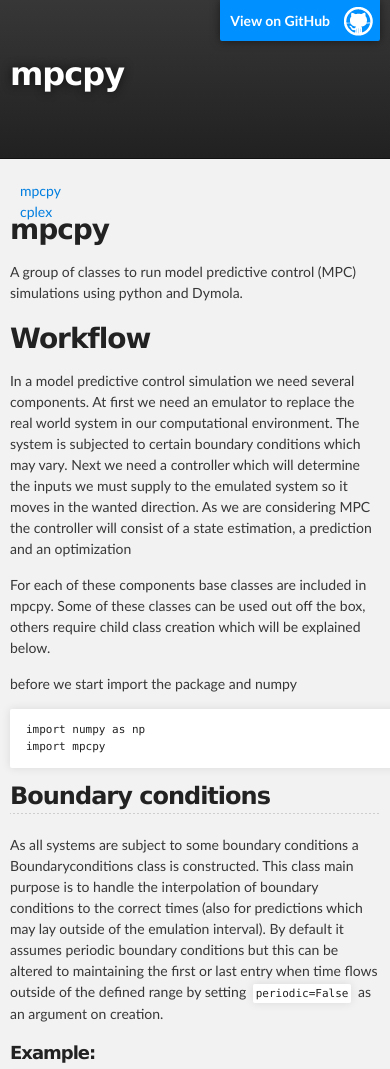
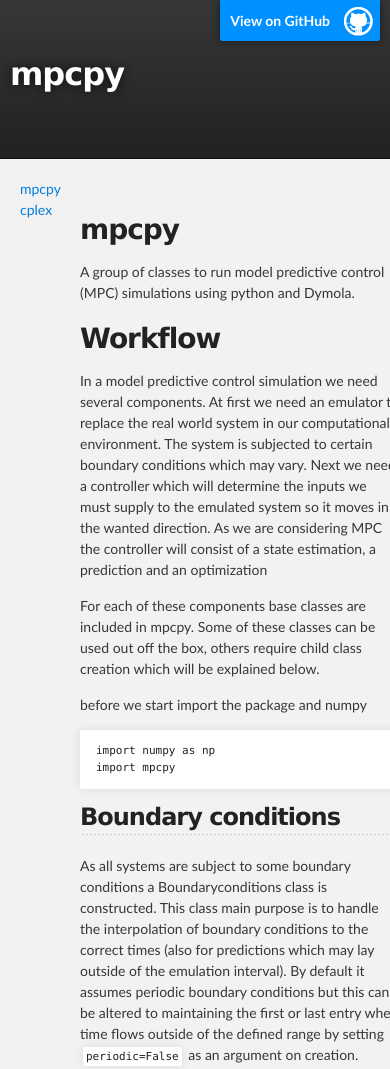
Before and after one commit to BrechtBa/mpcpy, a plain HTML site: page index.html in a window 390 px wide. Shown: the top 1069 px of the page. Drawn offline with Linux system fonts and the light colour scheme.

Commit message:
added conditional layout and menu fixing to top

```diff
--- a/css/menu.css
+++ b/css/menu.css
@@ -1,11 +1,24 @@
-
 
 div.menu{
+	position: relative;
+	left: 20px;
+	top: 20px;
+	height: 0;
+}
+
+div.menu .fixed{
 	position: fixed;
-	top: 180px;
+	top: 20px;
 	left: 20px;
 }
 
 div.menu a{
 	display: block;
 }
+
+@media (max-width:820px) {
+
+	.inner{
+		padding-left: 80px;
+	}
+}
--- a/index.html
+++ b/index.html
@@ -34,13 +34,15 @@
         </header>
     </div>
 
+	<div class="menu fixattop">
+		<a href="#mpcpy">mpcpy</a>
+		<a href="#cplex-in-python">cplex</a>
+	</div>
+
     <!-- MAIN CONTENT -->
     <div id="main_content_wrap" class="outer">
 		<section id="main_content" class="inner">
-			<div class="menu">
-				<a href="#mpcpy">mpcpy</a>
-				<a href="#cplex-in-python">cplex</a>
-			</div>
+
 
 			<h1><a id="mpcpy" class="anchor" href="#mpcpy" aria-hidden="true"><span class="octicon octicon-link"></span></a>mpcpy</h1>
 			<p>A group of classes to run model predictive control (MPC) simulations using python and Dymola.</p>
--- a/js/view.js
+++ b/js/view.js
@@ -1 +1,12 @@
-console.log('This would be the main JS file.');
+
+$(window).scroll(function(e){
+	$el = $('.fixattop');
+	height = $('#header_wrap').height()
+
+	if ($(this).scrollTop() > height && $el.css('position') != 'fixed'){
+		$('.fixattop').css({'position': 'fixed'});
+	}
+	if ($(this).scrollTop() < height && $el.css('position') == 'fixed'){
+		$('.fixattop').css({'position': 'relative'});
+	}
+});
```
